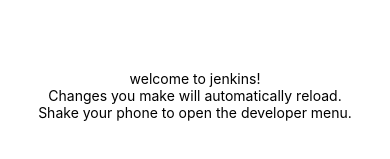
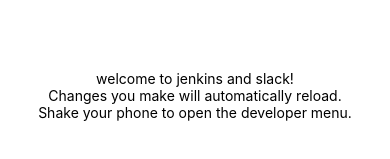
Before and after one commit to zeinajnaydi/jenkins-repo, a React Native app: screen / in a window 390 px wide. Shown: the part 327-486 px from the top of the page. Built offline with nearby package versions, Linux system fonts and the light colour scheme.

Commit message:
change title to welcom jenkins and slack

```diff
--- a/App.js
+++ b/App.js
@@ -5,7 +5,7 @@ export default class App extends React.Component {
   render() {
     return (
       <View style={styles.container}>
-        <Text>welcome to jenkins!</Text>
+        <Text>welcome to jenkins and slack!</Text>
         <Text>Changes you make will automatically reload.</Text>
         <Text>Shake your phone to open the developer menu.</Text>
       </View>
```
